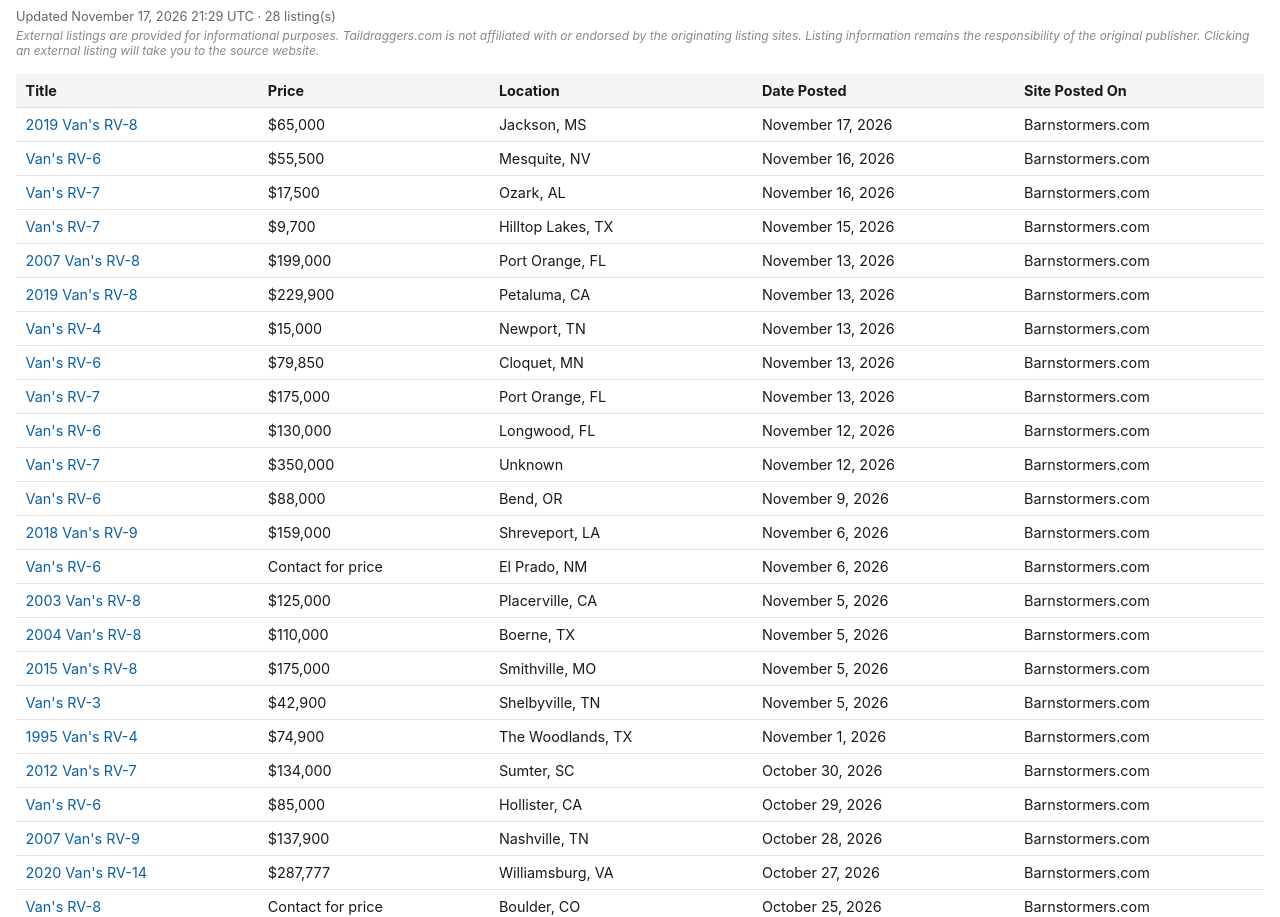
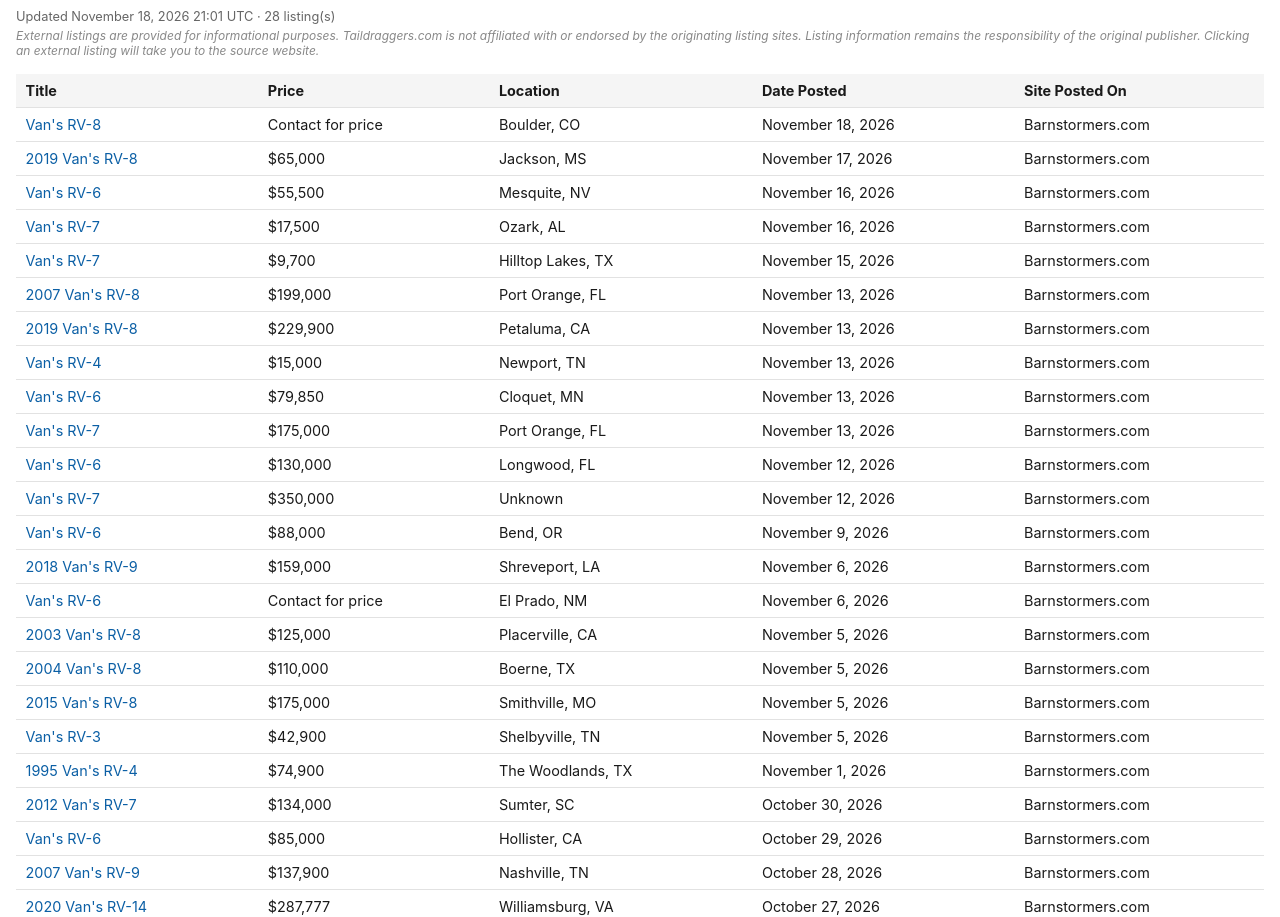
Before and after one commit to taildraggers/vans, a plain HTML site: page docs/index.html in a window 1280 px wide. Shown: the part 43-960 px from the top of the page. Drawn offline with Linux system fonts and the light colour scheme.

Commit message:
Update Van's RV listings (2026-11-18)

```diff
--- a/docs/index.html
+++ b/docs/index.html
@@ -76,13 +76,14 @@
 </head>
 <body>
   <h1>Other Van&#x27;s RV Ads on the Web</h1>
-  <div class="updated">Updated November 17, 2026 21:29 UTC &middot; 28 listing(s)</div>
+  <div class="updated">Updated November 18, 2026 21:01 UTC &middot; 28 listing(s)</div>
   <div class="disclaimer">External listings are provided for informational purposes. Taildraggers.com is not affiliated with or endorsed by the originating listing sites. Listing information remains the responsibility of the original publisher. Clicking an external listing will take you to the source website.</div>
   <table>
     <thead>
       <tr><th>Title</th><th>Price</th><th>Location</th><th>Date Posted</th><th>Site Posted On</th></tr>
     </thead>
     <tbody>
+        <tr><td><a href="https://www.barnstormers.com/classified-2080014-RV8.html" target="_blank" rel="noopener noreferrer">Van&#x27;s RV-8</a></td><td>Contact for price</td><td>Boulder, CO</td><td>November 18, 2026</td><td>Barnstormers.com</td></tr>
         <tr><td><a href="https://www.barnstormers.com/classified-2084275-RV8-2019-NICE-REBUILDER.html" target="_blank" rel="noopener noreferrer">2019 Van&#x27;s RV-8</a></td><td>$65,000</td><td>Jackson, MS</td><td>November 17, 2026</td><td>Barnstormers.com</td></tr>
         <tr><td><a href="https://www.barnstormers.com/classified-2038565-RV-6.html" target="_blank" rel="noopener noreferrer">Van&#x27;s RV-6</a></td><td>$55,500</td><td>Mesquite, NV</td><td>November 16, 2026</td><td>Barnstormers.com</td></tr>
         <tr><td><a href="https://www.barnstormers.com/classified-2079117-Vans-RV-7-Project.html" target="_blank" rel="noopener noreferrer">Van&#x27;s RV-7</a></td><td>$17,500</td><td>Ozark, AL</td><td>November 16, 2026</td><td>Barnstormers.com</td></tr>
@@ -106,7 +107,6 @@
         <tr><td><a href="https://www.barnstormers.com/classified-2080803-Ready-to-fly-RV6-with-mods!.html" target="_blank" rel="noopener noreferrer">Van&#x27;s RV-6</a></td><td>$85,000</td><td>Hollister, CA</td><td>October 29, 2026</td><td>Barnstormers.com</td></tr>
         <tr><td><a href="https://www.barnstormers.com/classified-2080633-2007-VANS-RV9-N39YB.html" target="_blank" rel="noopener noreferrer">2007 Van&#x27;s RV-9</a></td><td>$137,900</td><td>Nashville, TN</td><td>October 28, 2026</td><td>Barnstormers.com</td></tr>
         <tr><td><a href="https://www.barnstormers.com/classified-2076086-RV14---2020-Thunderbolt-210-HP.html" target="_blank" rel="noopener noreferrer">2020 Van&#x27;s RV-14</a></td><td>$287,777</td><td>Williamsburg, VA</td><td>October 27, 2026</td><td>Barnstormers.com</td></tr>
-        <tr><td><a href="https://www.barnstormers.com/classified-2080014-RV8.html" target="_blank" rel="noopener noreferrer">Van&#x27;s RV-8</a></td><td>Contact for price</td><td>Boulder, CO</td><td>October 25, 2026</td><td>Barnstormers.com</td></tr>
         <tr><td><a href="https://www.barnstormers.com/classified-2067011-RV6.html" target="_blank" rel="noopener noreferrer">Van&#x27;s RV-6</a></td><td>$94,000</td><td>Warren, MI</td><td>October 21, 2026</td><td>Barnstormers.com</td></tr>
         <tr><td><a href="https://www.barnstormers.com/classified-2079207-2006-RV-6.html" target="_blank" rel="noopener noreferrer">2006 Van&#x27;s RV-6</a></td><td>$115,000</td><td>Allen, TX</td><td>October 20, 2026</td><td>Barnstormers.com</td></tr>
         <tr><td><a href="https://www.barnstormers.com/classified-2079083-Vans-RV-8-Project.html" target="_blank" rel="noopener noreferrer">Van&#x27;s RV-8</a></td><td>$85,000</td><td>Gresham, OR</td><td>October 19, 2026</td><td>Barnstormers.com</td></tr>
```
